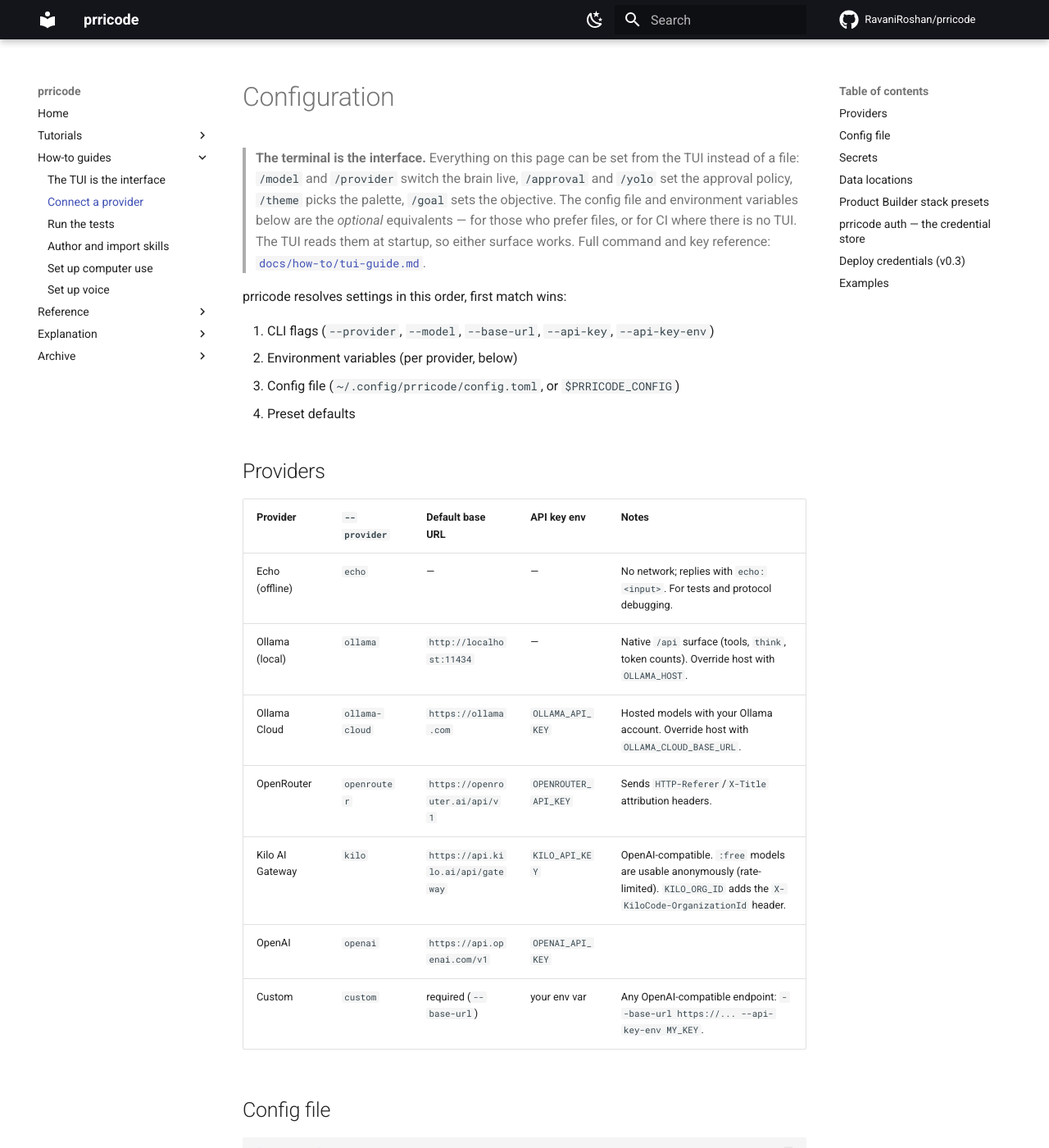
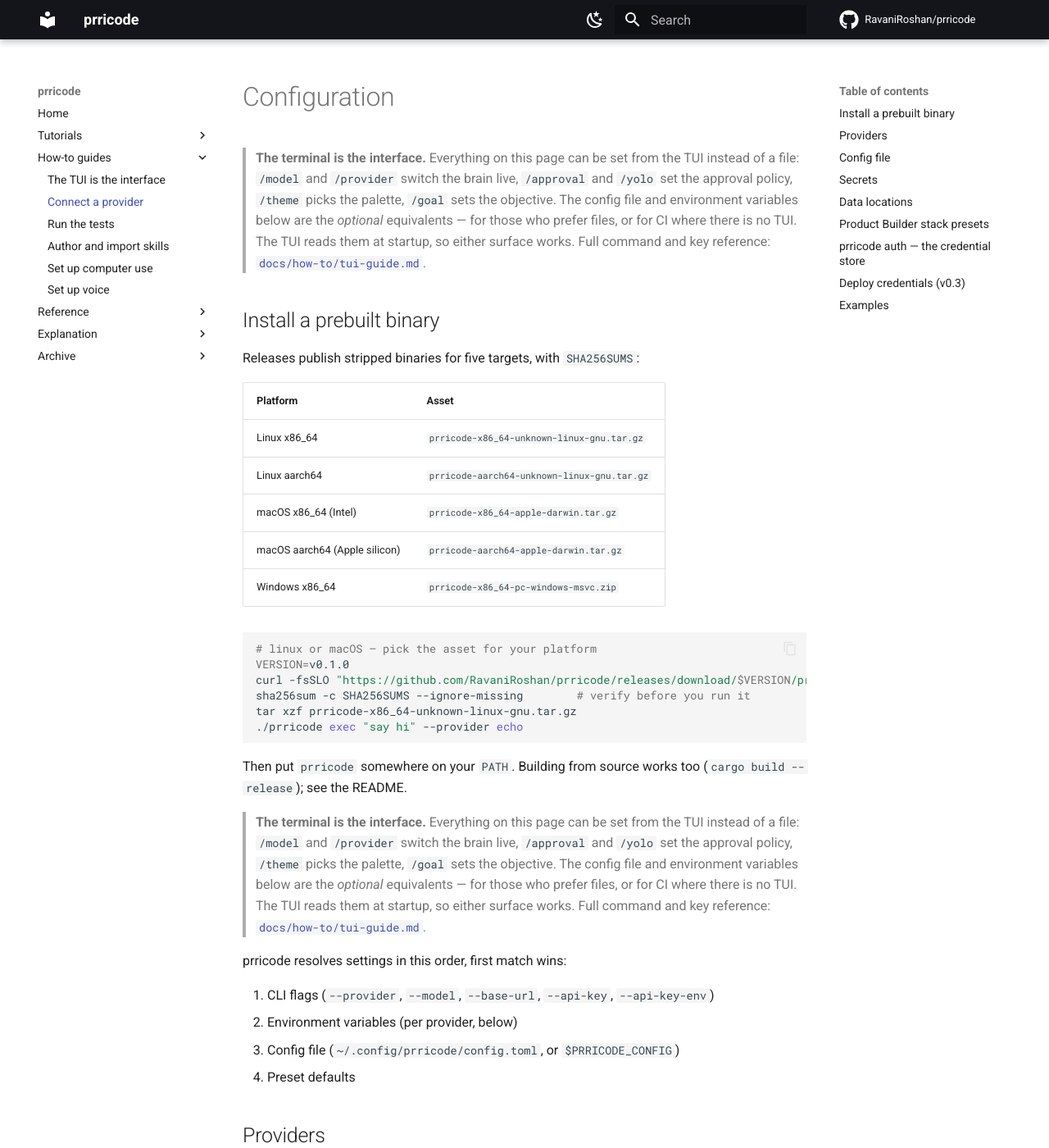
Before and after one commit to RavaniRoshan/prricode, an MkDocs documentation site: the page built from docs/how-to/connect-a-provider.md, in a window 1280 px wide and 1400 px high. Shown: the whole window at 82% size. Built offline with MkDocs 1.6.1 and Material for MkDocs 9.7.7, drawn with Linux system fonts in a browser that asks for light colours; comment, search, counter and statistics services are not loaded.

Commit message:
ci: cross-platform release binaries + install steps
A release workflow builds five targets (linux gnu x86_64/aarch64, macOS
x86_64/aarch64, windows x86_64), strips them, packages tar.gz/zip, and
publishes them with per-asset checksums and a combined SHA256SUMS. The linux
aarch64 build runs through cross.

Install steps land in the provider how-to; the README quickstart now leads
with the prebuilt path instead of implying you must build from source.

````diff
--- a/docs/how-to/connect-a-provider.md
+++ b/docs/how-to/connect-a-provider.md
@@ -1,4 +1,38 @@
 # Configuration
+
+> **The terminal is the interface.** Everything on this page can be set from
+> the TUI instead of a file: `/model` and `/provider` switch the brain live,
+> `/approval` and `/yolo` set the approval policy, `/theme` picks the palette,
+> `/goal` sets the objective. The config file and environment variables below
+> are the *optional* equivalents — for those who prefer files, or for CI where
+> there is no TUI. The TUI reads them at startup, so either surface works.
+> Full command and key reference: [`docs/how-to/tui-guide.md`](tui-guide.md).
+
+## Install a prebuilt binary
+
+Releases publish stripped binaries for five targets, with `SHA256SUMS`:
+
+| Platform | Asset |
+|---|---|
+| Linux x86_64 | `prricode-x86_64-unknown-linux-gnu.tar.gz` |
+| Linux aarch64 | `prricode-aarch64-unknown-linux-gnu.tar.gz` |
+| macOS x86_64 (Intel) | `prricode-x86_64-apple-darwin.tar.gz` |
+| macOS aarch64 (Apple silicon) | `prricode-aarch64-apple-darwin.tar.gz` |
+| Windows x86_64 | `prricode-x86_64-pc-windows-msvc.zip` |
+
+```bash
+# linux or macOS — pick the asset for your platform
+VERSION=v0.1.0
+curl -fsSLO "https://github.com/RavaniRoshan/prricode/releases/download/$VERSION/prricode-x86_64-unknown-linux-gnu.tar.gz"
+sha256sum -c SHA256SUMS --ignore-missing        # verify before you run it
+tar xzf prricode-x86_64-unknown-linux-gnu.tar.gz
+./prricode exec "say hi" --provider echo
+```
+
+Then put `prricode` somewhere on your `PATH`. Building from source works too
+(`cargo build --release`); see the README.
+
+
 
 > **The terminal is the interface.** Everything on this page can be set from
 > the TUI instead of a file: `/model` and `/provider` switch the brain live,
````
Also changed, not shown: README.md (+11 -0 lines), 1 other file.
